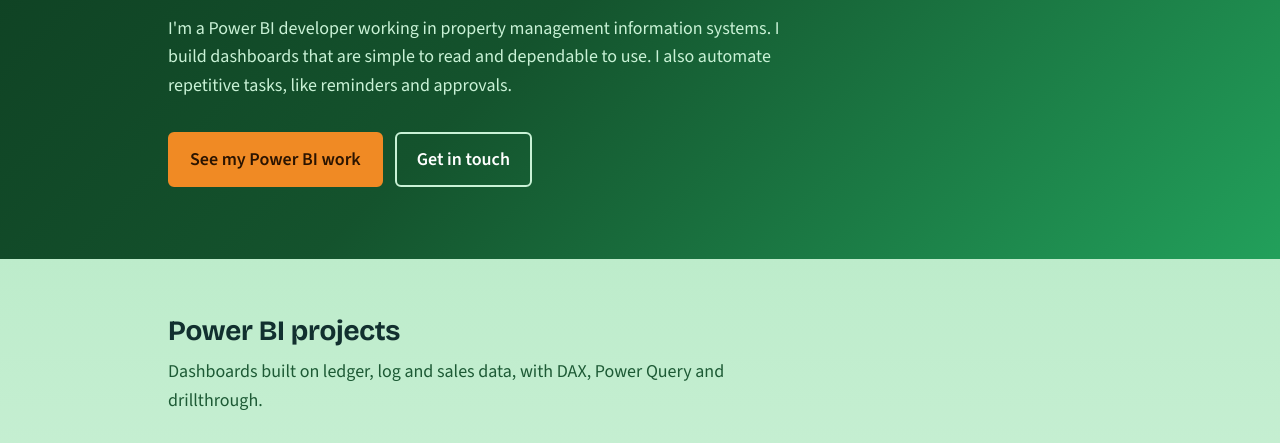
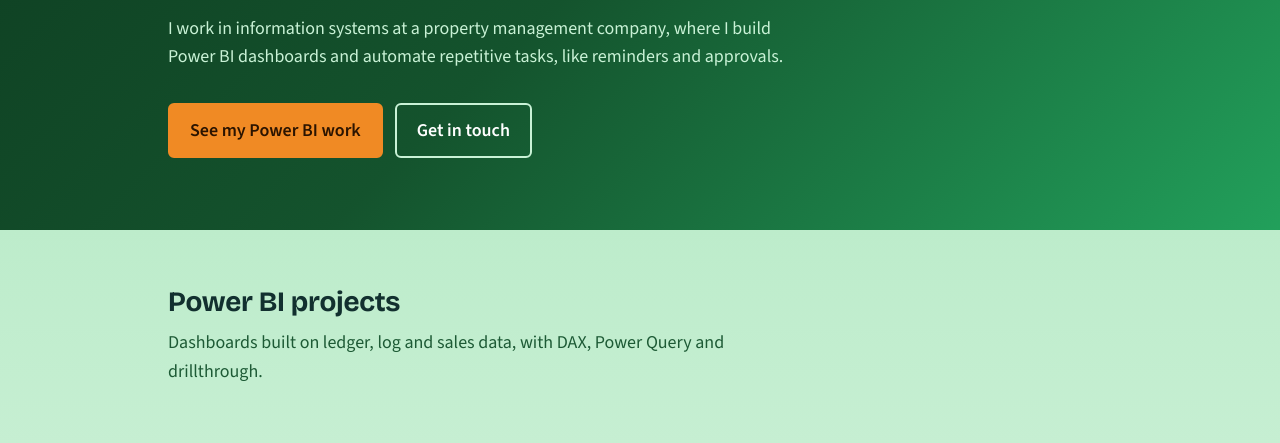
Before and after one commit to ginno-citra/ginno-citra.github.io, a plain HTML site: page index.html in a window 1280 px wide. Shown: the part 283-726 px from the top of the page. Drawn offline with nearby package versions, Linux system fonts and the light colour scheme.

Commit message:
Update index.html

```diff
--- a/index.html
+++ b/index.html
@@ -98,7 +98,7 @@ footer{background:linear-gradient(90deg,#0e3d21,#14532d);color:var(--soft);paddi
   <div class="herobg">
   <div class="wrap hero">
     <h1>From raw data to clear decisions.</h1>
-    <p>I'm a Power BI developer working in property management information systems. I build dashboards that are simple to read and dependable to use. I also automate repetitive tasks, like reminders and approvals.</p>
+    <p>I work in information systems at a property management company, where I build Power BI dashboards and automate repetitive tasks, like reminders and approvals.</p>
     <div class="btns">
       <a class="btn primary" href="#powerbi">See my Power BI work</a>
       <a class="btn ghost" href="#contact">Get in touch</a>
```
